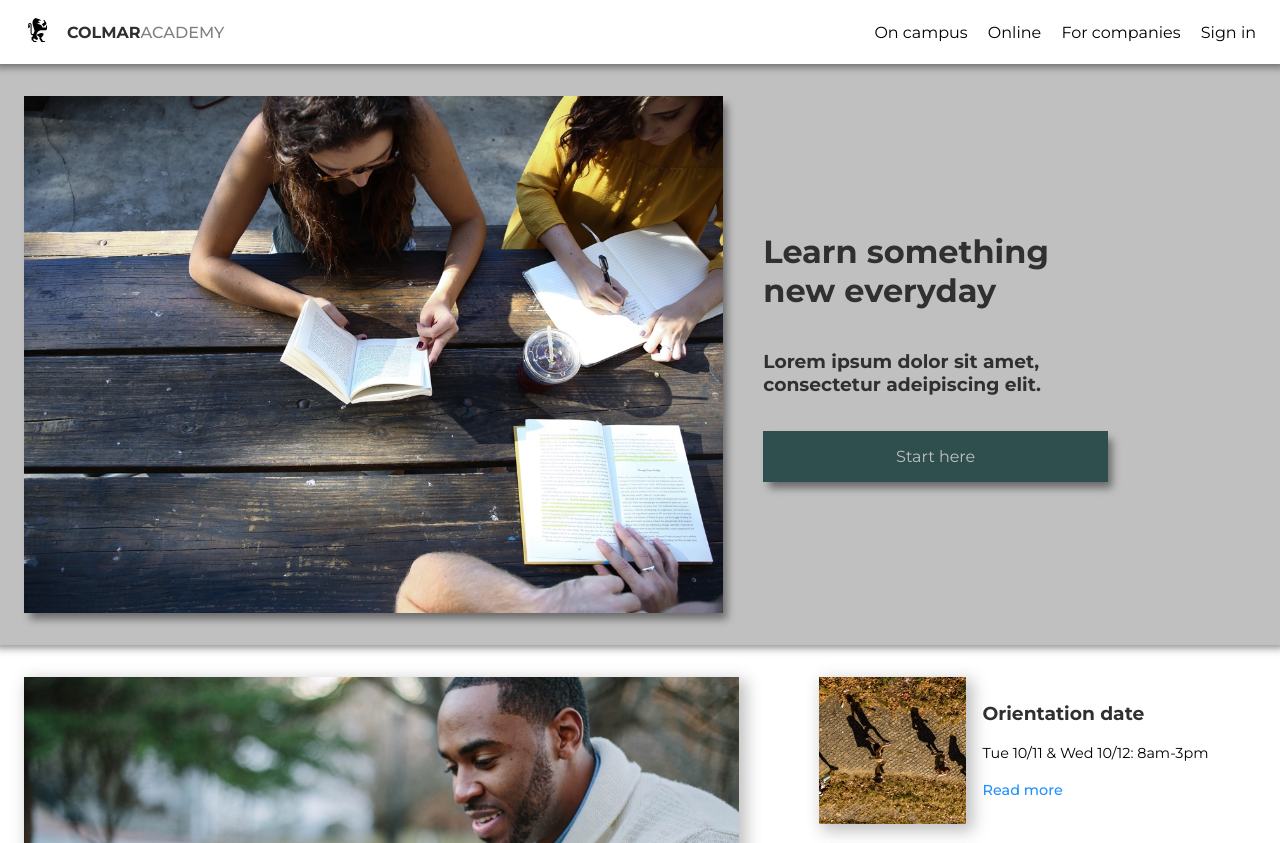
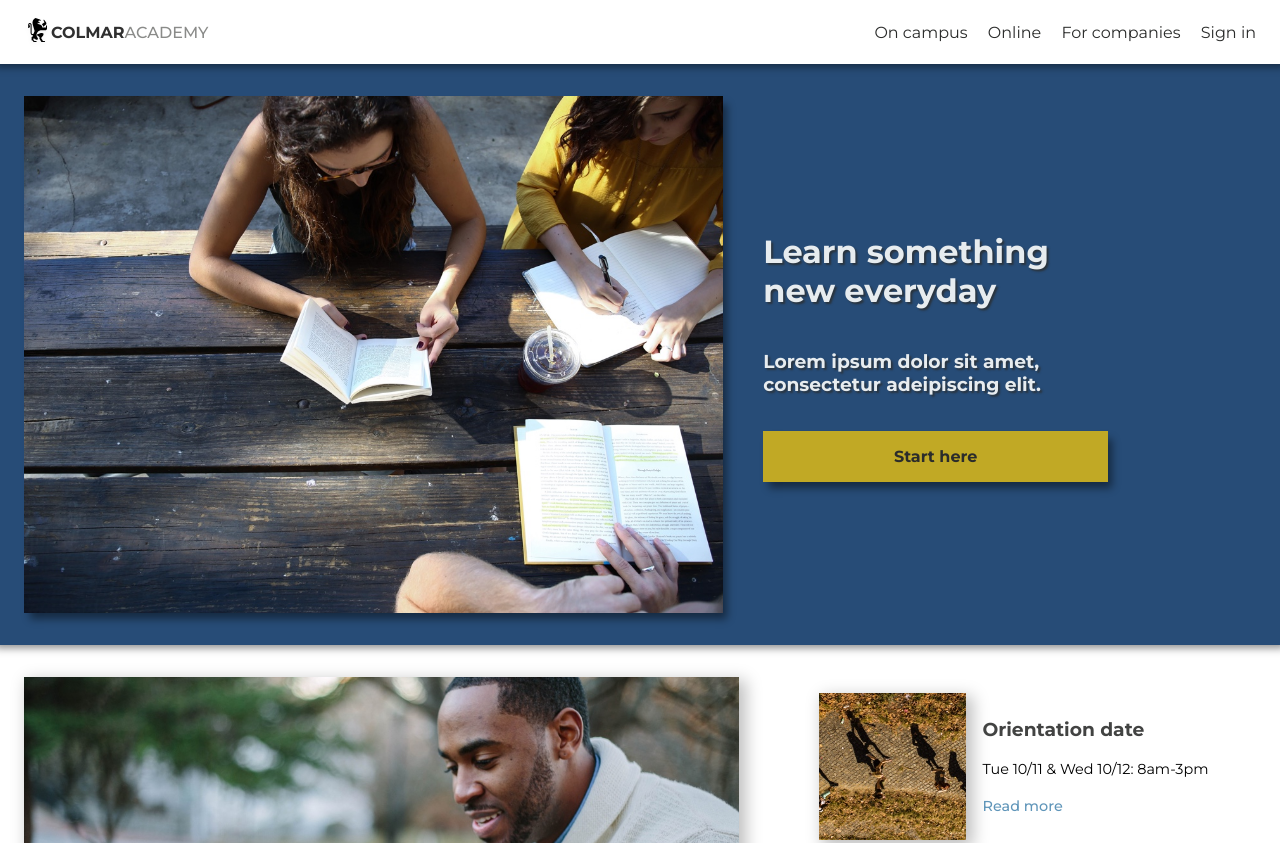
Before and after one commit to koribrus/colmar_academy, a plain HTML site: page index.html in a window 1280 px wide. Shown: the top 843 px of the page. Drawn offline with Linux system fonts and the light colour scheme.

Commit message:
Add color palette & transitions

```diff
--- a/index.html
+++ b/index.html
@@ -12,8 +12,8 @@
         <header class="shadow-header">
             <div class="logo hidden-mobile">
                 <img src="resources/images/ic-logo.svg" alt="Colmar Academy logo" style="display: inline-block; height: 32px; margin-left: 24px;">
-                <p class="text" style="display: inline-block; font-size: 1em;"><span style="font-weight: bolder;
-                color: rgb(48, 48, 48);">COLMAR</span><span style="color: gray; font-weight: 500;">ACADEMY</span></p>
+                <p class="text" style="display: inline-block; font-size: 1em; margin: 0;"><span style="font-weight: bolder;
+                color: rgb(48, 48, 48);">COLMAR</span><span style="color: hsl(80, 1%, 54%); font-weight: 500;">ACADEMY</span></p>
             </div>
             <nav class="hidden-mobile">
                 <ul>
@@ -42,8 +42,8 @@
                     <img class="banner_image" src="resources/images/banner.jpg" alt="Students reading at picnic table" style="display: block" >
                 </div>
                 <div class="start_here">
-                    <h1>Learn something new everyday</h1>
-                    <h3>Lorem ipsum dolor sit amet, consectetur adeipiscing elit.</h3>
+                    <h1 style="color: hsl(202, 20, 92);">Learn something new everyday</h1>
+                    <h3 style="color: hsl(202, 20, 92);">Lorem ipsum dolor sit amet, consectetur adeipiscing elit.</h3>
                     <p id="button" class="shadow-banner">Start here</p>
                 </div>
             </div>
--- a/resources/css/style.css
+++ b/resources/css/style.css
@@ -3,12 +3,12 @@
 }
 
 h1, h2, h3 {
-    color: rgb(48, 48, 48);
+    color: hsl(120, 1%, 26%);
 }
 
 h4 {
     font-size: 0.9em;
-    color: dodgerblue;
+    color: hsl(204, 39%, 55%);
     font-weight: 500;
 }
 
@@ -28,13 +28,22 @@ h5 {
 }
 
 #button {
-    color: silver;
-    background-color: darkslategray;
+    color: hsl(120, 1%, 17%);
+    text-shadow: hsla(80, 1%, 54%, 0.75);
+    background-color: hsl(51, 68%, 45%);
     font-size: 1em;
+    font-weight: bold;
     text-align: center;
     padding-top: 16px;
     padding-bottom: 16px;
     margin: 16px 0;
+    transition: 0.5s ease;
+}
+
+#button:hover {
+    -webkit-transform: scale(1.05);
+    -ms-transform: scale(1.05);
+    transform: scale(1.05);
 }
 
 #practice {
@@ -101,12 +110,20 @@ img {
 
 nav {
     margin-right: 16px;
+    color: hsl(120, 1%, 17%);
 }
 
 nav li {
     display: inline-block;
     margin-left: 8px;
     margin-right: 8px;
+    transition: text-decoration 0.5s linear 100ms;
+    transition: text-decoration-color 0.5s linear 100ms;
+}
+
+nav li:hover {
+    text-decoration: underline;
+    text-decoration-color:  hsl(120, 1%, 17%) ;
 }
 
 ul {
@@ -131,6 +148,16 @@ p {
 .grid_list {
     display: grid;
     grid-template: 1fr / 35% 65%;
+    transition: background-color 0.25s linear;
+}
+
+.grid_list:hover {
+    background-color: hsl(202, 20%, 92%);
+}
+
+.grid_list h3 {
+    color: hsl(120, 1%, 26%);
+    text-shadow: none;
 }
 
 .banner {
@@ -138,13 +165,18 @@ p {
     grid-template: 1fr / 1fr 40%;
     grid-column-gap: 40px;
     justify-content: center;
-    background-color: silver;
+    background-color: rgb(39, 76, 119);
     padding: 32px 24px;
 }
 
 .banner img {
     max-width: 100%;
     height: auto;
+}
+
+.banner h1, h3 {
+    color: rgb(231, 236, 239);
+    text-shadow: 2px 2px 2px hsla(120, 1%, 17%, 0.75);
 }
 
 .logo {
@@ -176,9 +208,7 @@ p {
 }
 
 .c {
-    padding-left: 16px;
-    padding-right: 16px;
-    padding-bottom: 16px;
+    padding: 16px;
 }
 
 .d {
@@ -187,13 +217,11 @@ p {
 
 .e {
     padding: 16px;
-    background-color: silver;
 }
 
 /* thesis exhibit grid items */
 .f {
     padding: 16px;
-    background-color: silver;
 }
 
 .g {
@@ -205,7 +233,7 @@ p {
 }
 
 .learning {
-    background-color: lightgrey;
+    background-color: hsl(207, 74%, 79%);
 }
 
 .learning h2,
@@ -215,6 +243,16 @@ p {
     margin: 0;
     padding-top: 32px;
     padding-bottom: 0;
+}
+
+.learning h3 {
+    color: hsl(120, 1%, 26%);
+    text-shadow: none;
+}
+
+.thesis h3 {
+    color: hsl(120, 1%, 26%);
+    text-shadow: none;
 }
 
 .courses {
@@ -229,6 +267,13 @@ p {
     width: 30%;
     margin: 24px 0;
     background-color: white;
+    transition: 0.5s ease;
+}
+
+.box:hover {
+    -webkit-transform: scale(1.05);
+    -ms-transform: scale(1.05);
+    transform: scale(1.05);
 }
 
 .box img {
```
